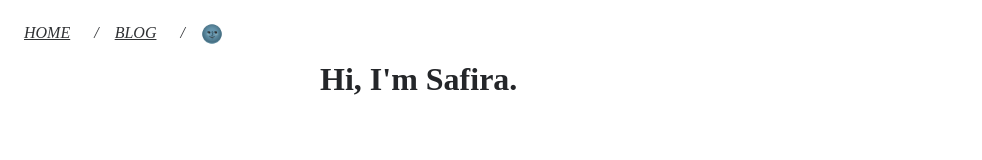
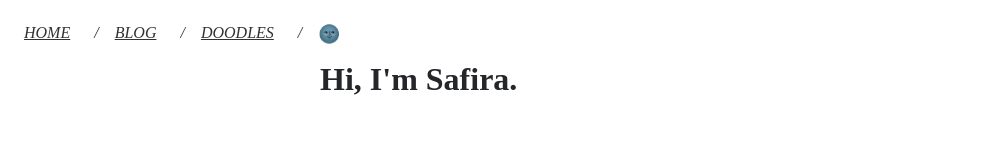
Before and after one commit to safiranugroho/safira.me-11ty, an Eleventy site: page index.njk in a window 1280 px wide. Shown: the top 160 px of the page, without its empty margins (0-982 px from the left). Built offline with nearby package versions, Linux system fonts and the light colour scheme; Eleventy itself is replaced by a stand-in of ours; files that its build step writes are made by us from their sources.

Commit message:
add link to doodles subdomain

```diff
--- a/_includes/base.njk
+++ b/_includes/base.njk
@@ -35,6 +35,7 @@
       {%- for entry in collections.all | eleventyNavigation %}
         <li><a href="{{ entry.url | url }}">{{ entry.title }}</a></li>
       {%- endfor %}
+        <li><a href="https://doodles.safira.me">Doodles</a></li>
         <li><button
           title="Color theme toggle"
           class="theme-toggle"
```
